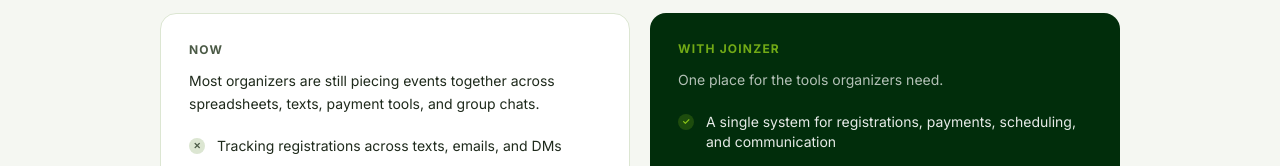
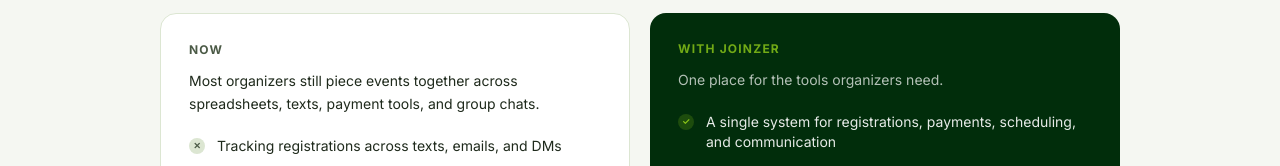
Before and after one commit to suidgma/joinzer, a Next.js app: page /organizers in a window 1280 px wide. Shown: the part 756-922 px from the top of the page. Built offline with nearby package versions, Linux system fonts and the light colour scheme; no server answers.

Commit message:
chore(organizers): fix Now column subtext wording

```diff
--- a/components/landing/OrganizerOperationsSection.tsx
+++ b/components/landing/OrganizerOperationsSection.tsx
@@ -32,7 +32,7 @@
             <div>
               <p className="text-xs font-bold text-brand-muted uppercase tracking-widest mb-3">Now</p>
               <p className="text-sm text-brand-body leading-relaxed">
-                Most organizers are still piecing events together across spreadsheets, texts, payment tools, and group chats.
+                Most organizers still piece events together across spreadsheets, texts, payment tools, and group chats.
               </p>
             </div>
             <ul className="space-y-3">
```
